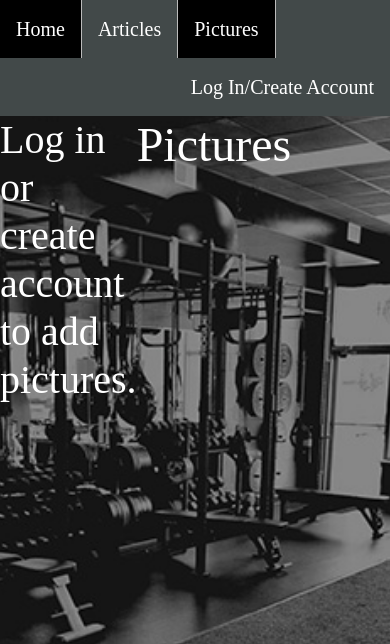
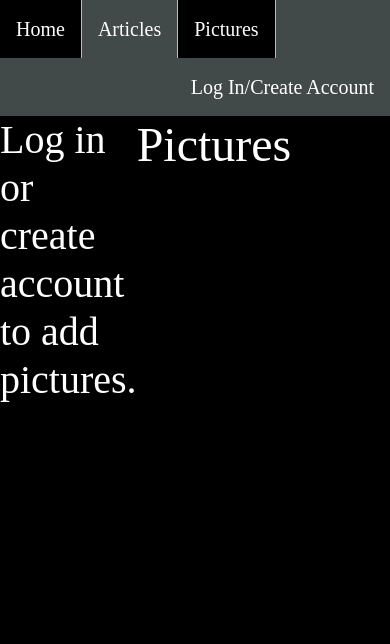
Before and after one commit to bradywhildin/BigMuscle, a Django app: page /fitnesstracker/ in a window 390 px wide. Shown: the top 644 px of the page. Run offline with Django 3.2, Linux system fonts and the light colour scheme; data comes from the database, SQL or seed files in the repository; some libraries are stand-ins or nearby versions.

Commit message:
added @media for rest of pages

```diff
--- a/articles/templates/articles/article_detail.html
+++ b/articles/templates/articles/article_detail.html
@@ -28,8 +28,10 @@
 <meta charset="utf-8">
 <title>Articles</title>
 <style>
-body {
-    background-image: url(/static/gymbackground.jpg);
+@media (min-width: 900px) {
+    body {
+        background-image: url(/static/gymbackground.jpg)
+    }
 }
 
 .body{
--- a/articles/templates/articles/article_list.html
+++ b/articles/templates/articles/article_list.html
@@ -28,8 +28,10 @@
 <meta charset="utf-8">
 <title>Articles</title>
 <style>
-body{
-    background-image: url(/static/gymbackground.jpg);
+@media (min-width: 900px) {
+    body {
+        background-image: url(/static/gymbackground.jpg)
+    }
 }
 
 .articles {
--- a/fitnesstracker/templates/fitnesstracker/fitnesstracker_data.html
+++ b/fitnesstracker/templates/fitnesstracker/fitnesstracker_data.html
@@ -84,9 +84,6 @@
         <h3></h3>
     </div>
 
-
-
-
     <div class='pics'>
       {% for fitnesspic in fitnesspic %}
           {% if fitnesspic.author == request.user %}
@@ -100,14 +97,4 @@
       {% endfor %}
     </div>
   </body>
-<style>
-body {
-		background-image: url(/static/HomeBackground.jpg);
-		background-repeat: no-repeat;
-		background-attachment: fixed;
-		background-position: 50% 5%;
-		background-color: #e3e6ea;
-		background-size: cover;
-	}
-</style>
 {% endblock %}
--- a/templates/homepage.html
+++ b/templates/homepage.html
@@ -43,11 +43,11 @@
 </h1>
 <div class="container">
     <div class="row">
-        <div class="col-sm-5">
+        <div class="col-md-5">
             <p><img src="https://media.giphy.com/media/icPNRvOrFFs2uUL1mV/giphy.gif" alt="Stick figure working out photo" class="img-responsive" style="width:100%"></p>
         </div>
 
-        <div class="col-sm-7" style="font-size:30px; color:white">
+        <div class="col-md-7" style="font-size:30px; color:white">
 
         <h2 align="center">About Big Muscle</h2>
 
```
